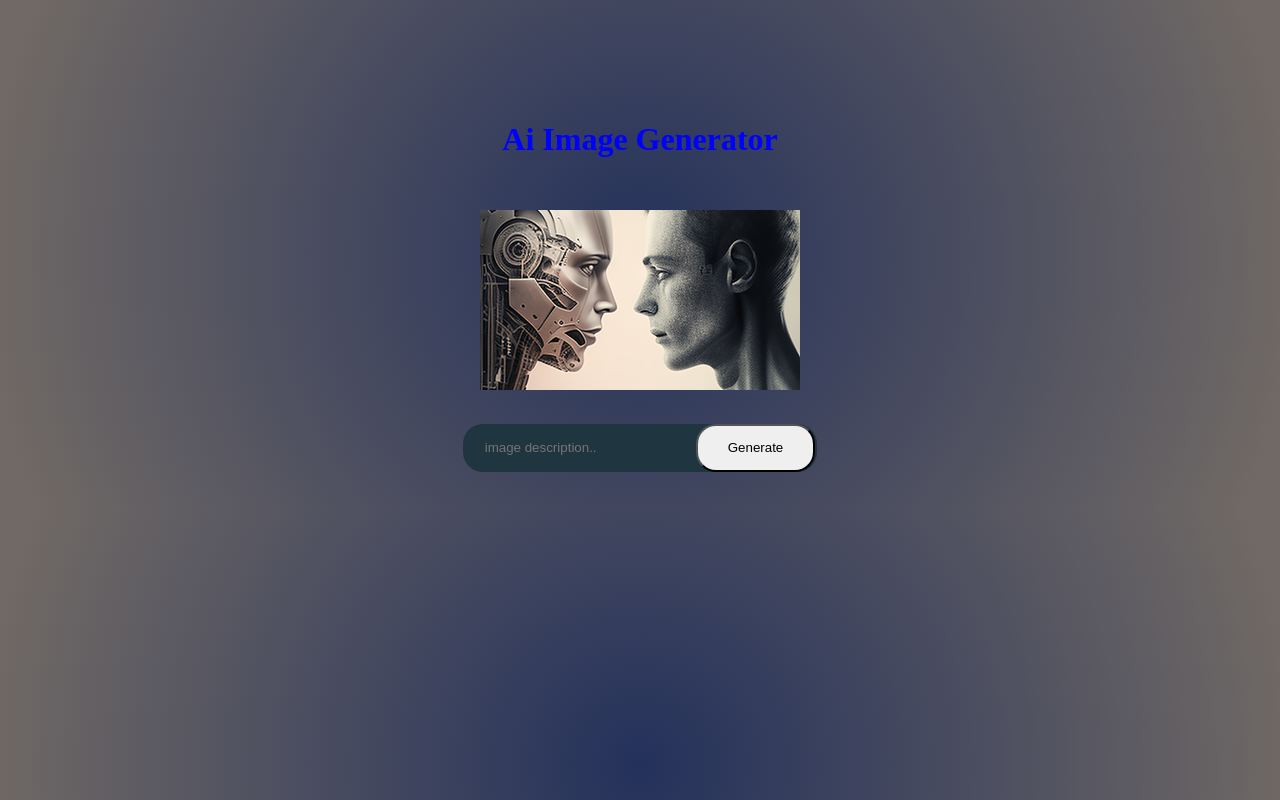
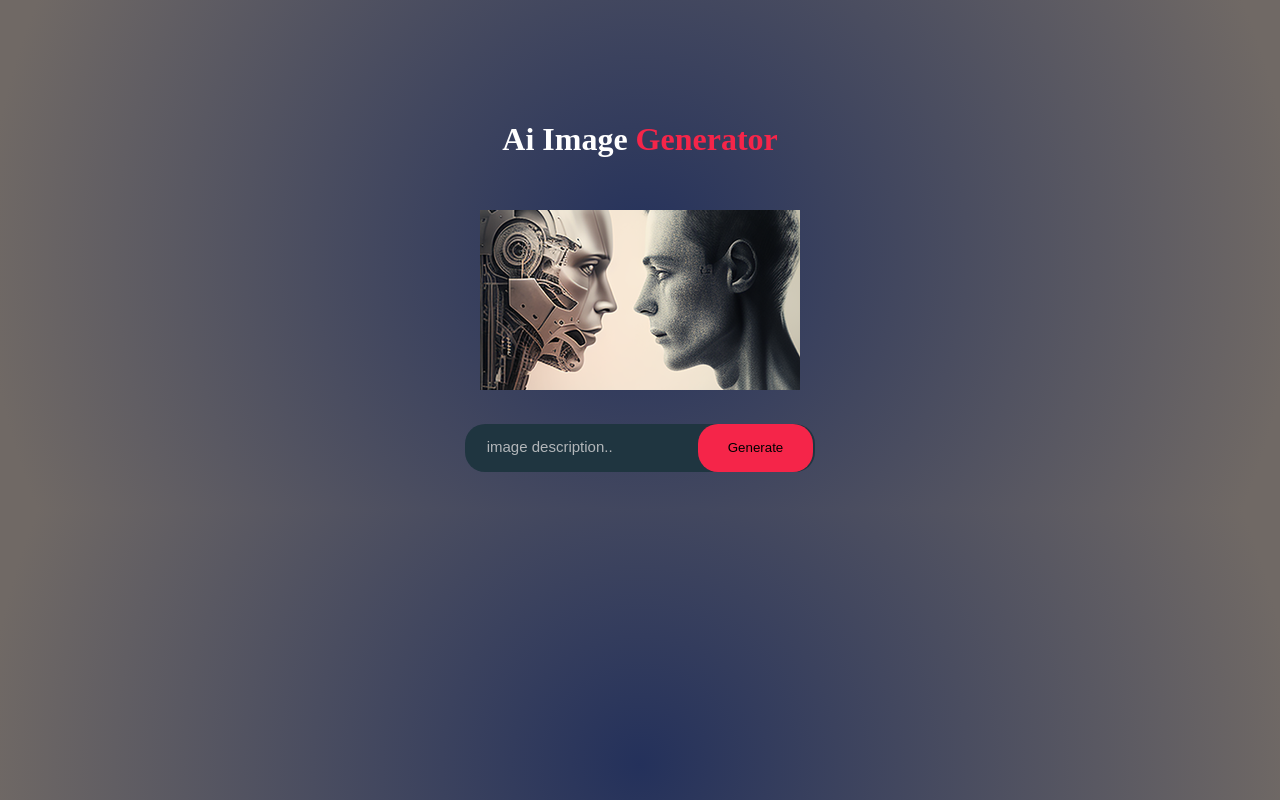
Before and after one commit to abhijit84842/Web_Development_Projects_2024, a React (Vite) app in the folder Frontend Project(React Js)/Open Ai Image Generator Using React Js/: page / in a window 1280 px wide. Built offline with nearby package versions, Linux system fonts and the light colour scheme.

Commit message:
update input section

```diff
--- a/Frontend Project(React Js)/Open Ai Image Generator Using React Js/src/Components/Heading/Heading.css
+++ b/Frontend Project(React Js)/Open Ai Image Generator Using React Js/src/Components/Heading/Heading.css
@@ -1,3 +1,6 @@
 h1{
-    color: blue;
+    color:  white;
 }
+span{
+    color: #F52549 ;
+}
--- a/Frontend Project(React Js)/Open Ai Image Generator Using React Js/src/Components/Heading/Heading.jsx
+++ b/Frontend Project(React Js)/Open Ai Image Generator Using React Js/src/Components/Heading/Heading.jsx
@@ -1,6 +1,10 @@
 import "./Heading.css";
 const Heading = () => {
-  return <h1>Ai Image Generator</h1>;
+  return (
+    <h1>
+      Ai Image <span>Generator</span>
+    </h1>
+  );
 };
 
 export default Heading;
--- a/Frontend Project(React Js)/Open Ai Image Generator Using React Js/src/Components/imageGenerator/ImageGenerator.css
+++ b/Frontend Project(React Js)/Open Ai Image Generator Using React Js/src/Components/imageGenerator/ImageGenerator.css
@@ -30,10 +30,18 @@ input{
     color: aliceblue;
 }
 
+input::placeholder{
+    color: rgb(178, 182, 185);
+    font-size: 15px;
+}
+
 .button{
+    background-color: #F52549;
     margin-right: 2px;
     border-radius: 20px;
     padding-right: 30px;
     padding-left: 30px;
     cursor: pointer;
+    border: none;
+
 }
```
